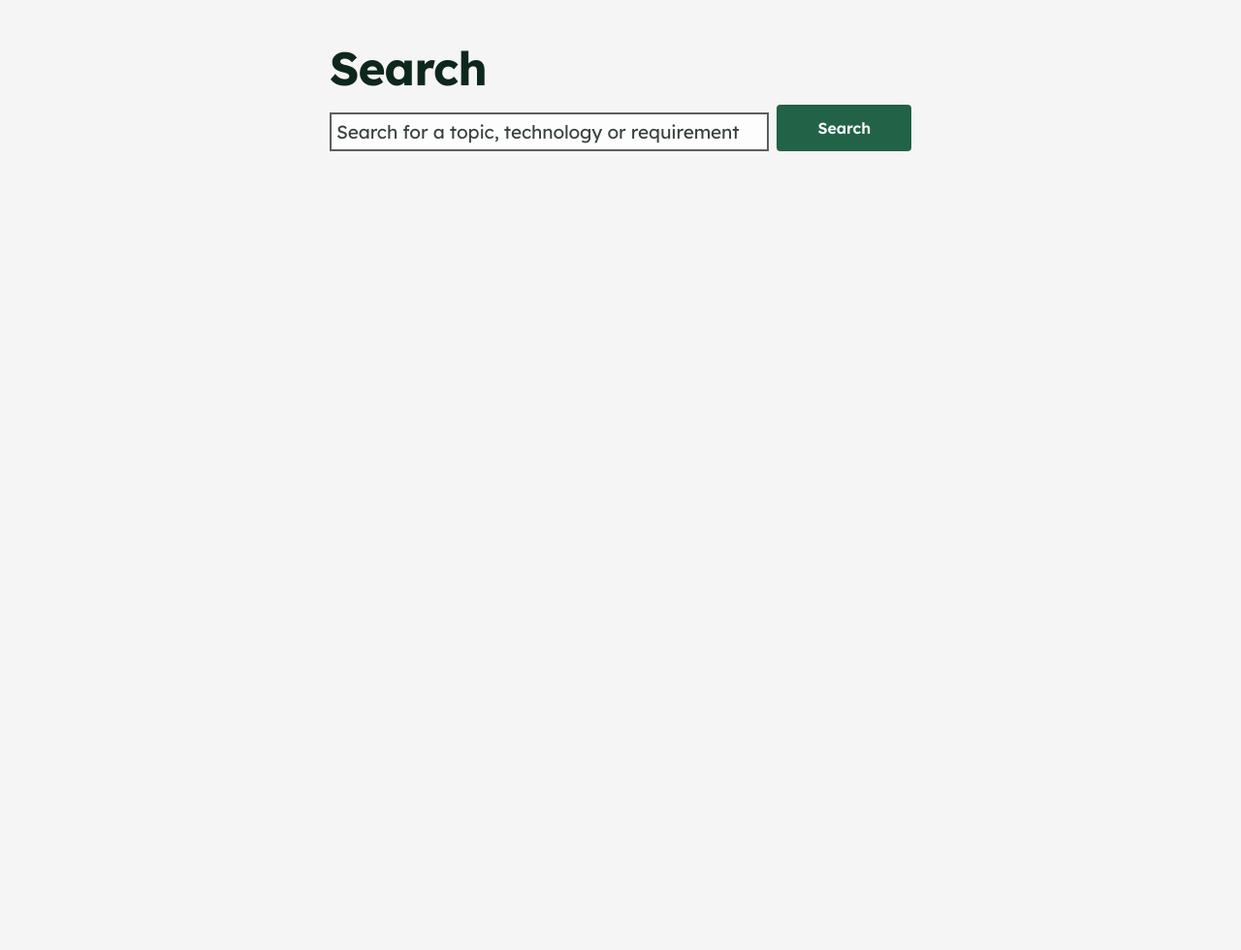
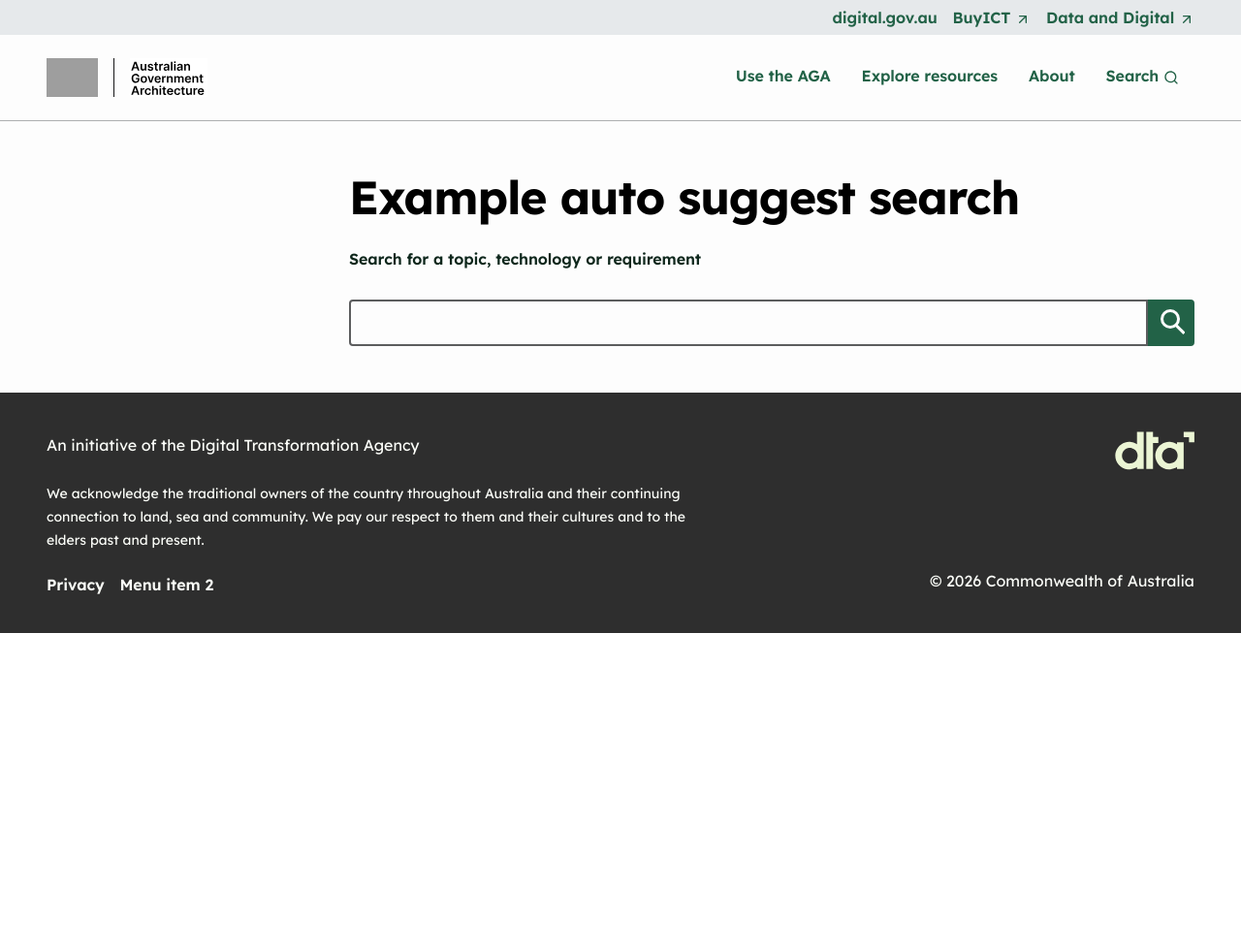
Before and after one commit to JamesFehon-DTA/betaga, a Jekyll site: the page built from assets/simple-autocomplete-form.html, in a window 1280 px wide. Shown: the whole page at 97% size. Built offline with Jekyll 4.4.1, drawn with Linux system fonts in a browser that asks for light colours; after the commit the page ends 900 px from its top, so only the background shows below that; grey boxes are pictures that could not be loaded.

Commit message:
Search field autocomplete util

```diff
--- /dev/null
+++ b/assets/search/content_titles-capabilties.json
@@ -0,0 +1,17 @@
+---
+layout: null
+permalink: '/assets/search/content_titles-capabilities.json'
+robots: noindex
+site-search: false
+---
+{% comment %} AI capabilities may need " (AI)" added?
+# Scope should be instruments and AGA guidance? ( removed | concat: site.resources)
+# Needs a new 'topic' level :D
+{%- endcomment -%}{%- capture suggested_items_list -%}{%- assign item_titles = site.capabilities | where: "type","Capability"  -%}
+
+{% for item in item_titles %}{% unless item.robots contains 'noindex' or item.type contains 'AGA Policy' or item.site-search == false or item.name == "" %}  {{ item.title | replace: '(individual)','' | jsonify }}{% unless forloop.last %},
+
+{%	 endunless %}{% endunless %}{% endfor %}{% endcapture %}
+[
+{{suggested_items_list}}
+]
--- a/assets/simple-autocomplete-form.html
+++ b/assets/simple-autocomplete-form.html
@@ -1,26 +1,12 @@
 ---
+layout: content
+style: 'ct-vertical-spacing--bottom'
+title: Example auto suggest search
 ---
-<!DOCTYPE html>
-<html lang="en">
-<head>
-  <meta charset="UTF-8">
-  <meta name="viewport" content="width=device-width, initial-scale=1.0">
-  <title>Search Form with Autocomplete</title>
-    <link rel="stylesheet" media="all" href="{{ '/assets/civictheme.css' | relative_url }}">
-    <link rel="stylesheet" media="all" href="{{ '/assets/civictheme.variables.css' | relative_url }}">
 
-    <script src="{{site.baseurl}}/assets/search/lunr.js"></script>
 <link rel="stylesheet" href="accessible-autocomplete.min.css">
 <style>
 
-
-    body {
-      font-family: -apple-system, BlinkMacSystemFont, "Segoe UI", Roboto, "Helvetica Neue", Arial, sans-serif;
-      padding: 40px 20px;
-      max-width: 600px;
-      margin: 0 auto;
-      background: #f5f5f5;
-    }
 
   .submitted {
     margin-top: 20px;
@@ -34,31 +20,99 @@
   .submitted--hidden {
     display: none;
   }
+
+  /* Inline filter layout (GOV.UK gem-c-search__item behaviour) */
+  .ct-inline-filter__item-wrapper {
+    position: relative;
+    display: table-cell;
+    vertical-align: top;
+  }
+
+  .ct-inline-filter__items {
+    display: table;
+    width: 100%;
+    border-collapse: separate;
+  }
+
+  .ct-inline-filter__item-wrapper:last-child {
+    white-space: nowrap;
+  }
+
+  /* Autocomplete overrides */
+  .autocomplete__hint,
+  .autocomplete__input {
+    -webkit-appearance: none;
+    appearance: none;
+    border: 2px solid #0b0c0c;
+    border-radius: 0;
+    box-sizing: border-box;
+    height: 2.5rem;
+    line-height: 1.25;
+    margin-bottom: 0;
+    width: 100%;
+  }
+
+  .autocomplete__input {
+    height: 3rem !important;
+    padding: 1rem !important;
+    border-radius: var(--ct-textfield-border-radius) 0 0 var(--ct-textfield-border-radius) !important;
+  }
+
+  .autocomplete__hint, .autocomplete__option {
+    padding: 1rem !important;
+    appearance: none;
+    margin: 0;
+    font-size: var(--ct-typography-label-small-font-size);
+    line-height: var(--ct-typography-label-small-line-height);
+    font-family: var(--ct-typography-label-small-font-name);
+    font-weight: var(--ct-typography-label-small-font-weight);
+    letter-spacing: var(--ct-typography-label-small-letter-spacing);
+}
+
+.autocomplete__option--focused, .autocomplete__option:hover {
+
+    background-color: var(--ct-button-light-primary-background-color);
+    border-color: var(--ct-button-light-primary-border-color);
+    color: var(--ct-button-light-primary-color);
+}
+
+  .ct-inline-filter__item-wrapper button {
+    width: 3rem;
+    height: 3rem;
+    padding: 0 !important;
+    border-top-left-radius: 0 !important;
+    border-bottom-left-radius: 0 !important;
+  }
 </style>
-</head>
-<body>
+
   <div class="form-container">
-    <form class="ct-inline-filter ct-theme-light" action="{{ '/search/' | relative_url }}"  method="get">
+    <form class="ct-inline-filter ct-theme-light" action="/betaga/search/" method="get">
+      <label for="search-form" class="ct-label ct-theme-light ct-label--regular">Search for a topic, technology or requirement</label>
 
       <div class="ct-inline-filter__content">
         <div class="ct-inline-filter__items">
 
+          <div class="ct-inline-filter__item-wrapper" style="width: 100%;">
             <div class="ct-field ct-theme-light ct-field--textfield ct-field--vertical">
-            <label class="ct-label ct-theme-light ct-label--extra-large ct-field__title" for="search-form">
-              <h1 class="ct-heading ct-theme-light ct-banner__title">Search</h1>
-            </label>
-
-            <div class="ct-field__wrapper autocomplete-wrapper">
+              <h2 class="ct-visually-hidden" id="autocomplete-suggestions-heading">
+                Suggested results
+              </h2>
+              <div class="ct-field__wrapper autocomplete-wrapper"></div>
             </div>
           </div>
 
-          <div class="ct-inline-filter__actions">
+          <div class="ct-inline-filter__item-wrapper">
             <button
-              class="ct-button ct-theme-light ct-button--primary ct-button--button ct-button--regular ct-inline-filter__submit-button"
+              class="ct-button ct-theme-light ct-button--primary ct-button--button ct-button--regular"
+              type="submit"
               data-component-name="button"
-              type="submit"
-              data-button="true">
-              <span class="ct-text-icon__text">Search</span>
+              data-button="true"
+              style="padding:0 !important;"><span class="ct-visually-hidden">
+            Search</span>
+              <svg class="ct-search-icon" width="27" height="27" viewBox="0 0 27 27" fill="none" aria-hidden="true" focusable="false">
+                <circle cx="12.0161" cy="11.0161" r="8.51613" stroke="currentColor" stroke-width="3" />
+                <line x1="17.8668" y1="17.3587" x2="26.4475" y2="25.9393" stroke="currentColor" stroke-width="3" />
+              </svg>
             </button>
           </div>
 
@@ -70,78 +124,70 @@
       <strong>Submitted:</strong> <span class="submitted__value"></span>
     </div>
   </div>
+
   <script src="accessible-autocomplete.min.js"></script>
   <script>
-  // Wait for DOM and script to be fully loaded
-  document.addEventListener('DOMContentLoaded', function() {
-    // Check if accessibleAutocomplete is available
+    document.addEventListener('DOMContentLoaded', function () {
       if (typeof accessibleAutocomplete === 'undefined') {
         console.error('accessibleAutocomplete library not loaded');
         return;
       }
 
-    // Fetch content titles from JSON file
-    fetch('{{ "/assets/search/content_titles.json" | relative_url }}')
-      .then(function(response) {
-        if (!response.ok) {
-          throw new Error('Failed to load content titles');
-        }
+      fetch('{{ "/assets/search/content_titles-capabilities.json" | relative_url }}')
+        .then(function (response) {
+          if (!response.ok) throw new Error('Failed to load content titles');
           return response.json();
         })
-      .then(function(suggestedContentTitles) {
-        // Initialize accessible autocomplete with loaded data
+        .then(function (suggestedContentTitles) {
+
           accessibleAutocomplete({
             element: document.querySelector('.autocomplete-wrapper'),
             id: 'search-form',
             name: 'query',
-          source: function(query, populateResults) {
-            const filteredResults = suggestedContentTitles.filter(function(title) {
-              return title.toLowerCase().indexOf(query.toLowerCase()) !== -1;
+            source: function (query, populateResults) {
+              const filtered = suggestedContentTitles.filter(function (title) {
+                return title.toLowerCase().includes(query.toLowerCase());
               });
-            // Limit to maxResults (5)
-            populateResults(filteredResults.slice(0, 5));
+              populateResults(filtered.slice(0, 5));
             },
             minLength: 2,
-          placeholder: 'Search for a topic, technology or requirement',
             confirmOnBlur: false,
             autoselect: true,
             displayMenu: 'inline',
             showNoOptionsFound: true,
-          // Add custom input classes
-          inputClasses: 'ct-textfield ct-theme-light ct-field__control'
+            inputClasses: 'ct-textfield ct-theme-light ct-field__control',
+
+            // Adopted improvements
+            tNoResults: () => 'No matching topic suggestions. Try fewer or different words.',
+            tStatusNoResults: () => 'No matching results found.',
+            tStatusResults: (results, query) =>
+              `${results.length} results available for "${query}". Use arrow keys to navigate.`,
+
+            menuAttributes: {
+              'aria-labelledby': 'autocomplete-suggestions-heading'
+            }
           });
 
-        // Set the input type to 'search' after autocomplete creates it
-        setTimeout(function() {
+
+          setTimeout(function () {
             const input = document.querySelector('#search-form');
-          if (input) {
-            input.setAttribute('type', 'search');
-          }
+            if (input) input.setAttribute('type', 'search');
           }, 0);
 
-        // Handle form submission display
-        const form = document.querySelector('form');
-        const queryStringParameters = window.location.search;
-        const previouslySubmitted = queryStringParameters.length > 0;
-
+          const previouslySubmitted = window.location.search.length > 0;
           if (previouslySubmitted) {
             const submittedEl = document.querySelector('.submitted');
             if (submittedEl) {
               submittedEl.classList.remove('submitted--hidden');
-            const params = new URLSearchParams(document.location.search.split('?')[1]);
+              const params = new URLSearchParams(window.location.search);
               const submittedValue = document.querySelector('.submitted__value');
-            if (submittedValue) {
-              submittedValue.textContent = params.get('query');
-            }
+              if (submittedValue) submittedValue.textContent = params.get('query');
             }
           }
         })
-      .catch(function(error) {
+        .catch(function (error) {
           console.error('Error loading content titles:', error);
-        // Optionally show user-friendly error message
           alert('Could not load search suggestions. Please refresh the page.');
         });
     });
   </script>
-</body>
-</html>
```
Lines whose indentation alone changed are shown as unchanged.
